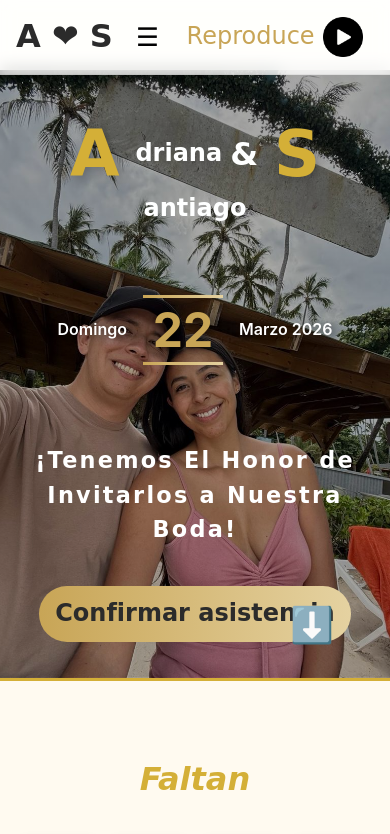
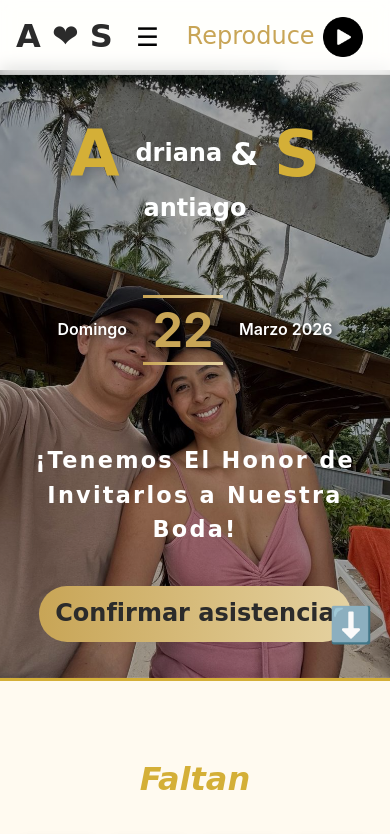
Before and after one commit to elmasteo/proyectoboda, a website: page index.html in a window 390 px wide. Shown: the top 834 px of the page. Drawn offline with Linux system fonts and the light colour scheme; a web font is replaced by a local one.

Commit message:
ajuste indicación de flecha para scroll

```diff
--- a/styles.css
+++ b/styles.css
@@ -1021,7 +1021,7 @@ nav.open {
 /* Flecha flotante en móviles */
 .mobile-arrow {
   position: absolute;
-  left: 80%;
+  left: 90%;
   bottom: 20px;
   transform: translateX(-50%);
   font-size: 2.2rem;
```
